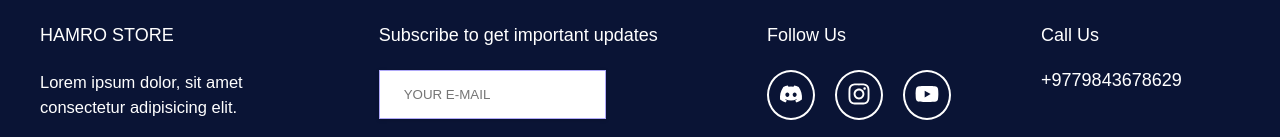
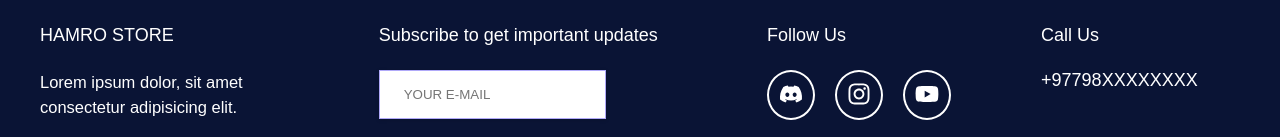
Before and after one commit to SarojBudha/EomwebsiteWithContextapi, a React (Create React App) app: page / in a window 1280 px wide. Shown: the part 2126-2263 px from the top of the page. Built offline with nearby package versions, Linux system fonts and the light colour scheme; no server answers.

Commit message:
footer adjustment

```diff
--- a/src/components/Footer.js
+++ b/src/components/Footer.js
@@ -60,7 +60,7 @@ const Footer = () => {
             </div>
             <div className="footer-contact">
               <h3>Call Us</h3>
-              <h3>+9779843678629</h3>
+              <h3>+97798XXXXXXXX</h3>
             </div>
           </div>
 
```
